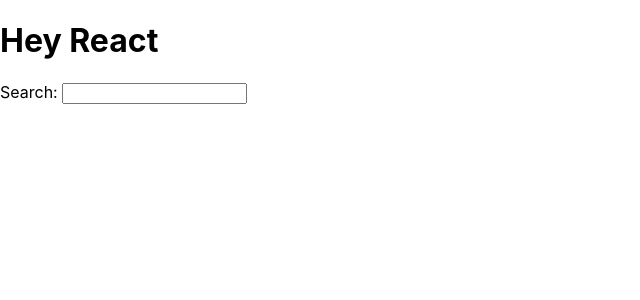
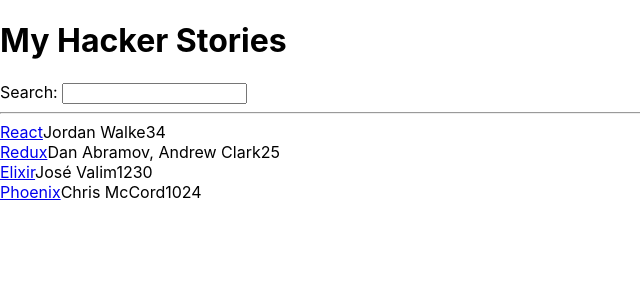
Before and after one commit to TheEndIsNear/hacker-stories, a React (Create React App) app: page / in a window 1280 px wide. Shown: the top 300 px of the page, without its empty margins (0-640 px from the left). Built offline with nearby package versions, Linux system fonts and the light colour scheme.

Commit message:
display a list of objects

```diff
--- a/src/App.js
+++ b/src/App.js
@@ -1,21 +1,63 @@
 import React from 'react';
 
-function getTitle(title) {
-  return title;
-}
+const list = [
+  {
+    title: 'React',
+    url: 'https://reactjs.org/',
+    author: 'Jordan Walke',
+    num_comments: 3,
+    points: 4,
+    objectID: 0,
+  },
+  {
+    title: 'Redux',
+    url: 'https://redux.js.org/',
+    author: 'Dan Abramov, Andrew Clark',
+    num_comments: 2,
+    points: 5,
+    objectID: 1
+  },
+  {
+    title: 'Elixir',
+    url: 'https://elixir-lang.org/',
+    author: 'José Valim',
+    num_comments: 12,
+    points: 30,
+    objectID: 2
+  },
+  {
+    title: 'Phoenix',
+    url: 'https://www.phoenixframework.org/',
+    author: 'Chris McCord',
+    num_comments: 10,
+    points: 24,
+    objectID: 3
+  }
+];
 
-function App() {
-  const welcome = {
-    greeting: 'Hey',
-    title: 'React'
-  }
-
+const App = () => {
   return (
     <div>
-      <h1>{welcome.greeting} {getTitle(welcome.title)}</h1>
+      <h1>My Hacker Stories</h1>
 
       <label htmlFor="search">Search: </label>
       <input id="search" type="text" />
+
+      <hr />
+      {list.map((item) => {
+        return (
+           <div key={item.object}>
+            <span>
+              <a href={item.url}>
+                {item.title}
+              </a>
+            </span>
+            <span>{item.author}</span>
+            <span>{item.num_comments}</span>
+            <span>{item.points}</span>
+           </div>
+        );
+      })}
     </div>
   );
 }
```
